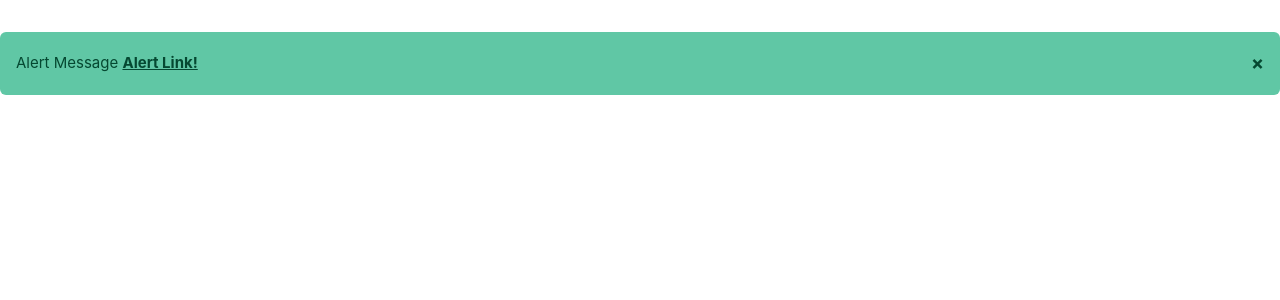
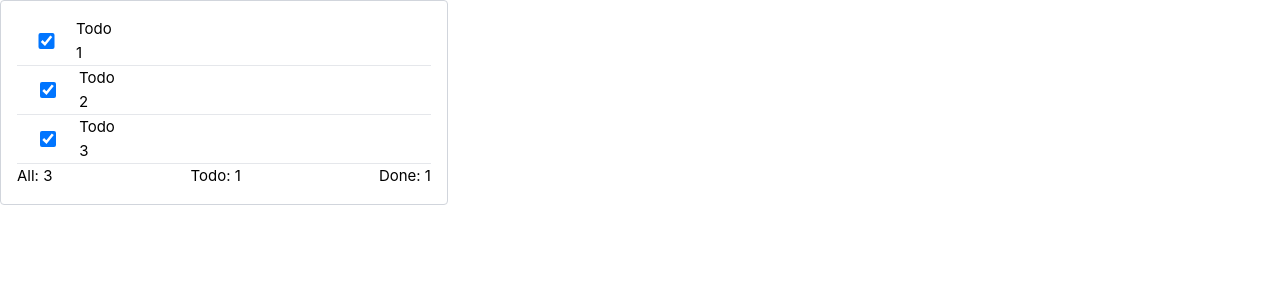
Before and after one commit to nambelaas/vue-components, a Vue app: page / in a window 1280 px wide. Shown: the top 300 px of the page. Built offline with nearby package versions, Linux system fonts and the light colour scheme; the HTML template or start-up script is replaced by a standard one.

Commit message:
add named scoped slot

```diff
--- a/src/App.vue
+++ b/src/App.vue
@@ -6,6 +6,7 @@ import LoginForm from "./components/LoginForm.vue";
 import BaseInput from "./components/BaseInput.vue";
 import BaseButton from "./components/BaseButton.vue";
 import Modals from "./components/Modal.vue";
+import TodoList from "./components/TodoList.vue";
 
 export default {
   name: "App",
@@ -16,6 +17,7 @@ export default {
     BaseInput,
     BaseButton,
     Modals,
+    TodoList,
   },
   data: () => ({
     items: 3,
@@ -37,7 +39,7 @@ export default {
 </script>
 
 <template>
-  <div class="flex flex-col gap-3">
+  <!-- <div class="flex flex-col gap-3"> -->
   <!-- <Alert :message="items+' item has been removed'" type="success" :show="true"/> -->
   <!-- <Alert type="danger" :show="show" @alert-close="show = false">
       <span>{{ message }}</span>
@@ -65,7 +67,7 @@ export default {
       id="test"
     /> -->
   <!-- {{ email }} - {{ password }} -->
-    <Alert
+  <!-- <Alert
       type="success"
       :show="show"
       @alert-close="show = false"
@@ -75,8 +77,8 @@ export default {
         >{{ message }}
         <a href="#" :class="scopedSlot.alertLink">Alert Link!</a></span
       >
-    </Alert>
-  </div>
+    </Alert> -->
+  <!-- </div> -->
   <!-- <Modals :show="show">
     <template #header><h2 class="text-lg font-bold">Hii</h2></template>
     <p>Welcome to the page</p>
@@ -84,4 +86,19 @@ export default {
       <BaseButton text="Submit" @click="show = false" />
     </template>
   </Modals> -->
+  <TodoList>
+    <template #default="{ name, done }">
+      <div class="flex items-center">
+        <input type="checkbox" class="w-4 h-4 shrink-0" :checked="done" />
+        <label class="w-full">{{ name }}</label>
+      </div>
     </template>
+    <template #footer="{ all, todo, done }">
+      <div class="flex justify-between items-center">
+        <span>All: {{ all }} </span>
+        <span>Todo: {{ todo }} </span>
+        <span>Done: {{ done }} </span>
+      </div>
+    </template>
+  </TodoList>
+</template>
--- /dev/null
+++ b/src/components/TodoList.vue
@@ -0,0 +1,49 @@
+<template>
+  <ul class="max-w-md mx-auto mt-10 p-4 border border-gray-300 rounded">
+    <li
+      v-for="item in items"
+      :key="item.id"
+      class="flex items-center gap-2 mb-2 border-b border-gray-200"
+    >
+      <slot v-bind="item"></slot>
+    </li>
+    <li>
+      <slot name="footer" :all="all" :todo="todo" :done="done">
+        All: {{ all }} | Todo: {{ todo }} | Done: {{ done }}
+      </slot>
+    </li>
+  </ul>
+</template>
+
+<script lang="ts">
+interface TodoItem {
+  id: number;
+  name: string;
+  done: boolean;
+}
+
+export default {
+  name: "TodoList",
+  props: ["endpoint"],
+  data: () => ({
+    items: [] as TodoItem[],
+    all: 3,
+    todo: 1,
+    done: 1,
+  }),
+  methods: {
+    mockApi() {
+      this.items = [
+        { id: 1, name: "Todo 1", done: true },
+        { id: 2, name: "Todo 2", done: true },
+        { id: 3, name: "Todo 3", done: true },
+      ];
+    },
+  },
+  mounted() {
+    setTimeout(() => {
+      this.mockApi();
+    }, 1000);
+  },
+};
+</script>
```
Lines whose indentation alone changed are shown as unchanged.
